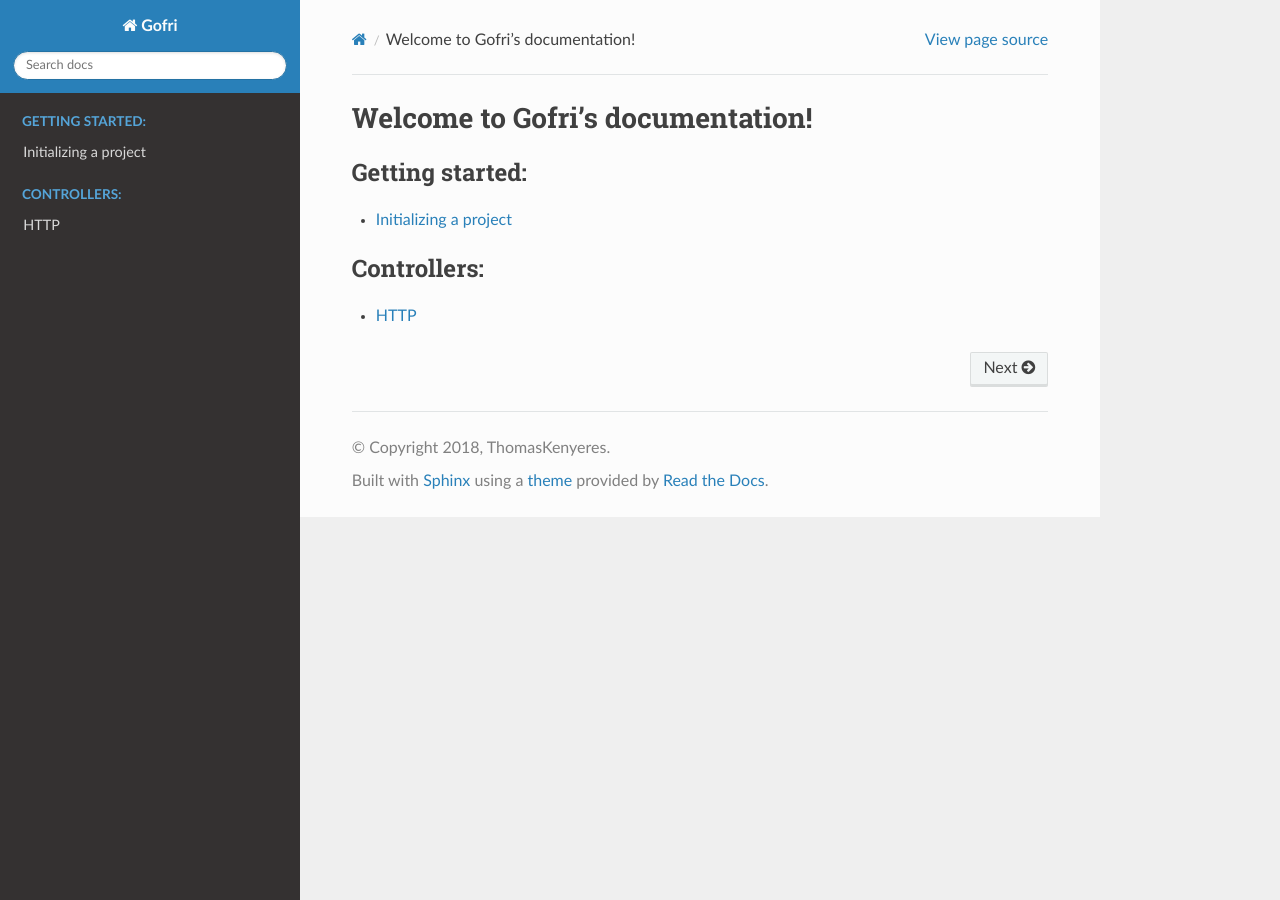
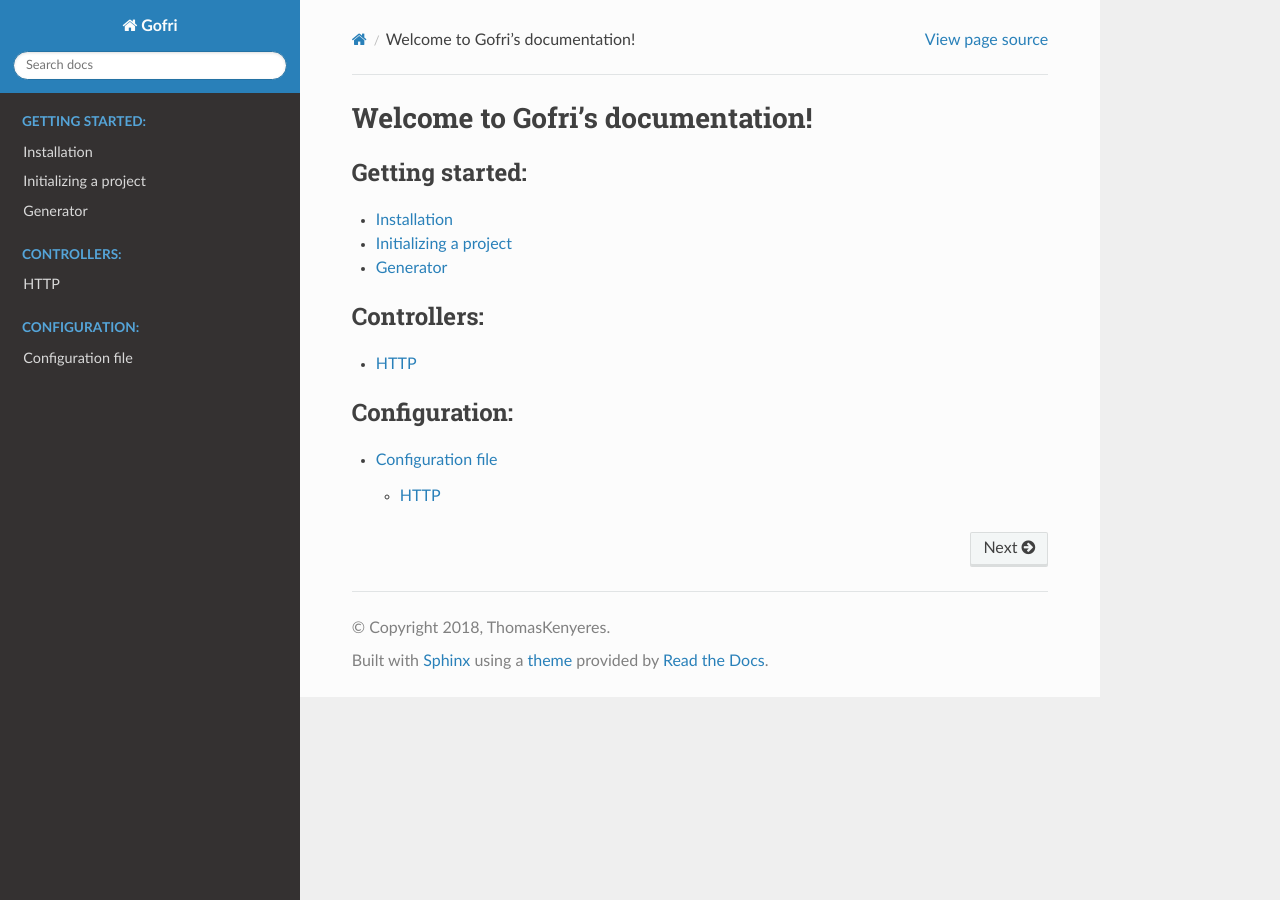
Before and after one commit to ThomasKenyeres/gofri-docs, a Sphinx documentation site: the page built from docs/index.rst, in a window 1280 px wide. Built offline with Sphinx 7.4.7 and the Read the Docs theme 2.0.0, drawn with Linux system fonts in a browser that asks for light colours; formulas are drawn with MathJax 3.

Commit message:
New content(config, install) and reorganizations

```diff
--- a/docs/index.rst
+++ b/docs/index.rst
@@ -10,7 +10,10 @@ Welcome to Gofri's documentation!
     :maxdepth: 1
     :caption: Getting started:
 
+    install
     init
+    generator
+
 
 .. toctree::
     :maxdepth: 1
--- a/docs/install.rst
+++ b/docs/install.rst
@@ -1,7 +1,6 @@
 Installation
 ============
 
-:Install from pip:
-    To install latest stable version run ``pip3 install Gofri``.
+:Install from pip: To install latest stable version run ``pip3 install Gofri``.
 
 To install current development version check out the GitHub repository.
```
Also changed, not shown: other parts of docs/index.rst (+2 -0 lines), docs/config.rst (added, +26 -0 lines), docs/http.rst (+2 -16 lines).
